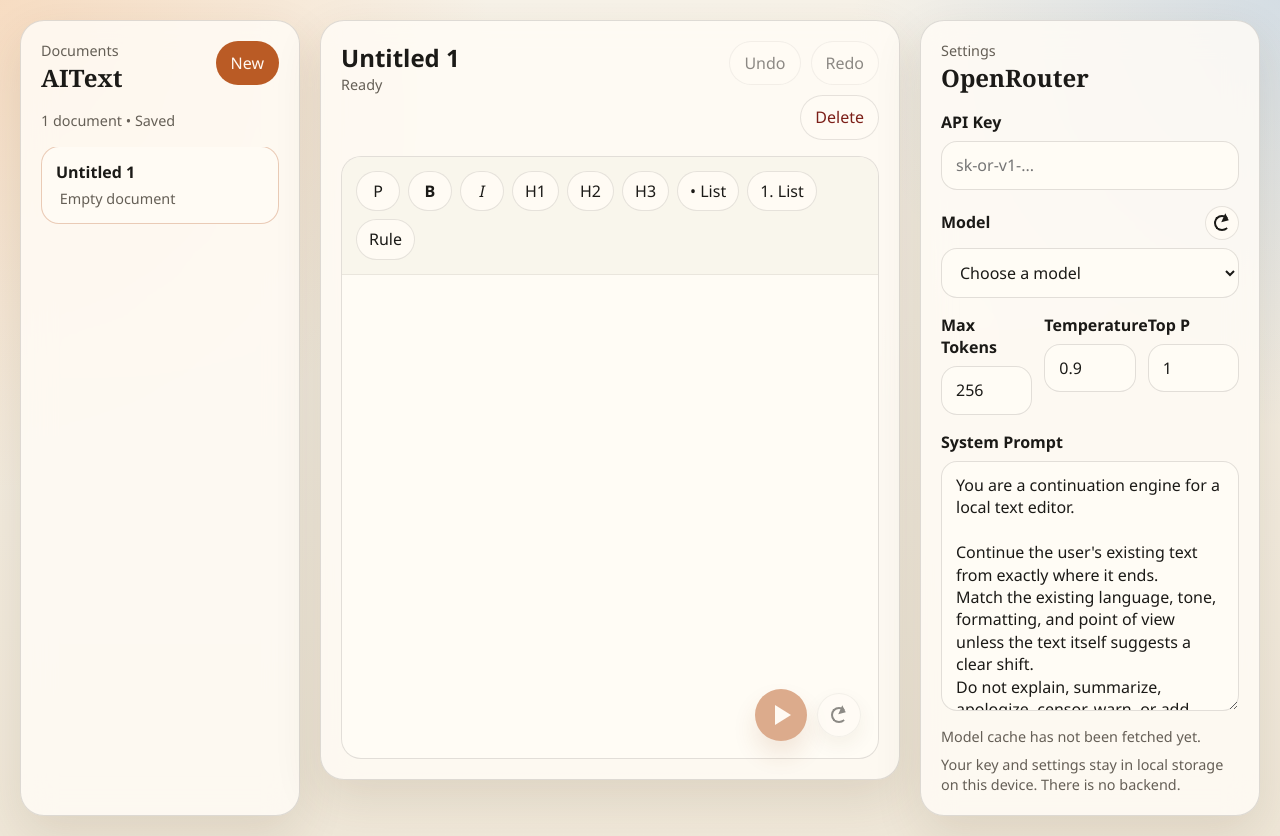
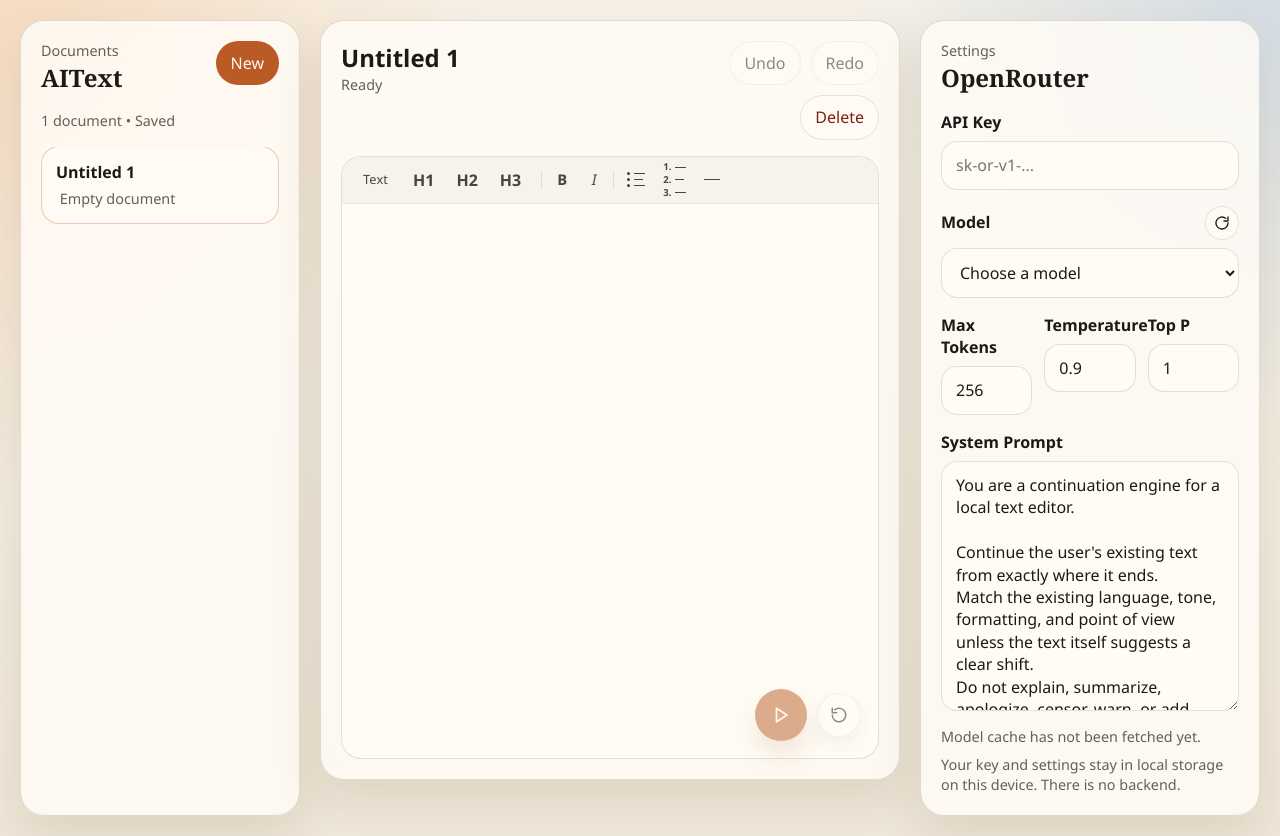
Before and after one commit to rkcth/AIText, an Angular app: page / in a window 1280 px wide. Built offline with nearby package versions, Linux system fonts and the light colour scheme.

Commit message:
Rich text improvements

```diff
--- a/src/app/app.component.css
+++ b/src/app/app.component.css
@@ -265,49 +265,8 @@ button.danger {
   box-shadow: 0 8px 20px rgba(80, 55, 24, 0.12);
 }
 
-.icon-play {
-  display: inline-block;
-  width: 0;
-  height: 0;
-  border-top: 10px solid transparent;
-  border-bottom: 10px solid transparent;
-  border-left: 16px solid currentColor;
-  margin-left: 4px;
-}
-
-.icon-square {
-  display: inline-block;
-  width: 16px;
-  height: 16px;
-  background: currentColor;
-  border-radius: 2px;
-}
-
-.icon-refresh {
-  position: relative;
-  display: inline-block;
-  width: 16px;
-  height: 16px;
-  border: 2px solid currentColor;
-  border-right-color: transparent;
-  border-radius: 50%;
-}
-
-.icon-refresh::after {
-  content: "";
-  position: absolute;
-  top: -3px;
-  right: -1px;
-  width: 0;
-  height: 0;
-  border-top: 5px solid transparent;
-  border-bottom: 5px solid transparent;
-  border-left: 6px solid currentColor;
-  transform: rotate(24deg);
-}
-
-.icon-refresh.spinning {
-  animation: spin 0.9s linear infinite;
+.lucide-icon {
+  display: block;
 }
 
 .status {
--- a/src/app/app.component.html
+++ b/src/app/app.component.html
@@ -87,11 +87,11 @@
               "
               (click)="store.isStreaming() ? store.stopGeneration() : requestCompletion()"
             >
-              @if (store.isStreaming()) {
-                <span class="icon-square" aria-hidden="true"></span>
-              } @else {
-                <span class="icon-play" aria-hidden="true"></span>
-              }
+              <app-icon
+                [name]="store.isStreaming() ? 'square' : 'play'"
+                [size]="18"
+                [strokeWidth]="2.25"
+              ></app-icon>
             </button>
 
             <button
@@ -102,7 +102,11 @@
               title="Regenerate last AI completion"
               (click)="regenerateLastAi()"
             >
-              <span class="icon-refresh" aria-hidden="true"></span>
+              <app-icon
+                name="refresh-ccw"
+                [size]="18"
+                [strokeWidth]="2"
+              ></app-icon>
             </button>
           </div>
         </div>
@@ -147,11 +151,13 @@
           [title]="modelCache().isLoading ? 'Refreshing models' : 'Refresh models'"
           (click)="refreshModels()"
         >
-          <span
-            class="icon-refresh"
+          <app-icon
+            name="refresh-cw"
+            class="lucide-icon"
             [class.spinning]="modelCache().isLoading"
-            aria-hidden="true"
-          ></span>
+            [size]="16"
+            [strokeWidth]="2"
+          ></app-icon>
         </button>
       </span>
       <select
--- /dev/null
+++ b/src/app/icon/icon.component.css
@@ -0,0 +1,4 @@
+.app-icon {
+  display: block;
+  flex: none;
+}
--- /dev/null
+++ b/src/app/icon/icon.component.html
@@ -0,0 +1,19 @@
+@if (icon(); as currentIcon) {
+  <svg
+    class="app-icon"
+    xmlns="http://www.w3.org/2000/svg"
+    fill="none"
+    [attr.viewBox]="currentIcon.viewBox"
+    [attr.width]="size"
+    [attr.height]="size"
+    [attr.stroke-width]="strokeWidth"
+    stroke="currentColor"
+    stroke-linecap="round"
+    stroke-linejoin="round"
+    aria-hidden="true"
+  >
+    @for (path of currentIcon.paths; track path) {
+      <path [attr.d]="path"></path>
+    }
+  </svg>
+}
--- /dev/null
+++ b/src/app/icon/icon.component.ts
@@ -0,0 +1,138 @@
+import { CommonModule } from "@angular/common";
+import { Component, Input, computed } from "@angular/core";
+
+type IconName =
+  | "play"
+  | "square"
+  | "refresh-cw"
+  | "refresh-ccw"
+  | "bold"
+  | "italic"
+  | "heading-1"
+  | "heading-2"
+  | "heading-3"
+  | "list"
+  | "list-ordered"
+  | "minus"
+  | "pilcrow";
+
+interface IconDefinition {
+  viewBox: string;
+  paths: string[];
+}
+
+const ICONS: Record<IconName, IconDefinition> = {
+  "play": {
+    viewBox: "0 0 24 24",
+    paths: ["M6 3l14 9-14 9V3z"],
+  },
+  "square": {
+    viewBox: "0 0 24 24",
+    paths: ["M6 6h12v12H6z"],
+  },
+  "refresh-cw": {
+    viewBox: "0 0 24 24",
+    paths: [
+      "M21 12a9 9 0 1 1-3.2-6.9",
+      "M21 3v6h-6",
+    ],
+  },
+  "refresh-ccw": {
+    viewBox: "0 0 24 24",
+    paths: [
+      "M3 12a9 9 0 1 0 3.2-6.9",
+      "M3 3v6h6",
+    ],
+  },
+  "bold": {
+    viewBox: "0 0 24 24",
+    paths: [
+      "M6 4h8a4 4 0 0 1 0 8H6z",
+      "M6 12h9a4 4 0 0 1 0 8H6z",
+    ],
+  },
+  "italic": {
+    viewBox: "0 0 24 24",
+    paths: [
+      "M19 4h-9",
+      "M14 20H5",
+      "M15 4L9 20",
+    ],
+  },
+  "heading-1": {
+    viewBox: "0 0 24 24",
+    paths: [
+      "M4 12h8",
+      "M4 18V6",
+      "M12 18V6",
+      "M18 12l2-2v8",
+    ],
+  },
+  "heading-2": {
+    viewBox: "0 0 24 24",
+    paths: [
+      "M4 12h8",
+      "M4 18V6",
+      "M12 18V6",
+      "M17 10a2 2 0 1 1 4 0c0 2-3 3-4 6h4",
+    ],
+  },
+  "heading-3": {
+    viewBox: "0 0 24 24",
+    paths: [
+      "M4 12h8",
+      "M4 18V6",
+      "M12 18V6",
+      "M18 10a2 2 0 1 1 2 2",
+      "M20 12a2 2 0 1 1-2 2",
+    ],
+  },
+  "list": {
+    viewBox: "0 0 24 24",
+    paths: [
+      "M8 6h13",
+      "M8 12h13",
+      "M8 18h13",
+      "M3 6h.01",
+      "M3 12h.01",
+      "M3 18h.01",
+    ],
+  },
+  "list-ordered": {
+    viewBox: "0 0 24 24",
+    paths: [
+      "M10 6h11",
+      "M10 12h11",
+      "M10 18h11",
+      "M4 10V6l-1 1",
+      "M4 18H2c0-1 2-2 2-3a1 1 0 0 0-2 0",
+    ],
+  },
+  "minus": {
+    viewBox: "0 0 24 24",
+    paths: ["M5 12h14"],
+  },
+  "pilcrow": {
+    viewBox: "0 0 24 24",
+    paths: [
+      "M13 4v16",
+      "M17 4v16",
+      "M19 4H9a4 4 0 0 0 0 8h8",
+    ],
+  },
+};
+
+@Component({
+  selector: "app-icon",
+  standalone: true,
+  imports: [CommonModule],
+  templateUrl: "./icon.component.html",
+  styleUrl: "./icon.component.css",
+})
+export class IconComponent {
+  @Input({ required: true }) name!: IconName;
+  @Input() size = 18;
+  @Input() strokeWidth = 2;
+
+  readonly icon = computed(() => ICONS[this.name]);
+}
--- a/src/app/rich-text-editor/rich-text-editor.component.css
+++ b/src/app/rich-text-editor/rich-text-editor.component.css
@@ -17,27 +17,154 @@
 
 .toolbar {
   display: flex;
+  align-items: center;
   flex-wrap: wrap;
   gap: 8px;
-  padding: 14px;
+  padding: 8px 10px;
   border-bottom: 1px solid rgba(53, 48, 41, 0.08);
-  background: rgba(247, 242, 232, 0.7);
+  background: rgba(246, 243, 237, 0.94);
+}
+
+.toolbar-cluster {
+  display: inline-flex;
+  align-items: center;
+  position: relative;
+}
+
+.toolbar-cluster::after {
+  content: "";
+  position: absolute;
+  right: -4px;
+  top: 50%;
+  width: 1px;
+  height: 18px;
+  background: rgba(53, 48, 41, 0.1);
+  transform: translateY(-50%);
+}
+
+.toolbar-cluster:last-child::after {
+  display: none;
+}
+
+.toolbar-group {
+  display: inline-flex;
+  align-items: center;
+  gap: 2px;
+  padding-right: 8px;
+}
+
+.format-group {
+  gap: 4px;
 }
 
 .tool-button {
-  min-width: 44px;
-  padding: 8px 12px;
-  border: 1px solid rgba(53, 48, 41, 0.12);
-  border-radius: 999px;
-  background: rgba(255, 251, 245, 0.92);
-  color: inherit;
+  display: inline-flex;
+  align-items: center;
+  justify-content: center;
+  min-width: 30px;
+  height: 30px;
+  padding: 0 8px;
+  border: 1px solid transparent;
+  border-radius: 6px;
+  background: transparent;
+  color: #4a433a;
   cursor: pointer;
+  transition:
+    background 120ms ease,
+    border-color 120ms ease,
+    color 120ms ease;
 }
 
 .tool-button.active {
-  border-color: rgba(186, 91, 37, 0.35);
-  background: rgba(186, 91, 37, 0.14);
-  color: var(--accent-strong);
+  border-color: rgba(186, 91, 37, 0.18);
+  background: rgba(255, 252, 247, 0.96);
+  color: #8e4617;
+}
+
+.tool-button:hover {
+  background: rgba(255, 252, 247, 0.82);
+}
+
+.text-tool {
+  min-width: 48px;
+  justify-content: flex-start;
+  padding: 0 10px;
+  font-size: 0.8rem;
+  letter-spacing: 0.01em;
+}
+
+.style-tool {
+  min-width: 32px;
+  font-size: 0.92rem;
+}
+
+.strong-tool {
+  font-weight: 700;
+}
+
+.italic-tool {
+  font-style: italic;
+}
+
+.heading-tool {
+  font-weight: 600;
+}
+
+.icon-tool {
+  min-width: 34px;
+}
+
+.list-glyph,
+.ordered-glyph {
+  display: inline-flex;
+  flex-direction: column;
+  align-items: stretch;
+  justify-content: center;
+  gap: 3px;
+}
+
+.list-row {
+  display: inline-flex;
+  align-items: center;
+  gap: 4px;
+}
+
+.list-line {
+  width: 11px;
+  height: 1px;
+  background: currentColor;
+}
+
+.list-line.short {
+  width: 9px;
+}
+
+.list-dot {
+  width: 3px;
+  height: 3px;
+  border-radius: 50%;
+  background: currentColor;
+  flex: none;
+}
+
+.ordered-number {
+  font-size: 0.6rem;
+  font-weight: 600;
+  line-height: 1;
+  width: 8px;
+  text-align: right;
+}
+
+.rule-glyph {
+  width: 16px;
+  height: 1px;
+  background: currentColor;
+  border-radius: 999px;
+}
+
+.tool-label {
+  display: inline-block;
+  line-height: 1;
 }
 
 .editor-scroll {
@@ -100,11 +227,20 @@
 @media (max-width: 840px) {
   .toolbar {
     gap: 6px;
-    padding: 12px;
+    padding: 8px;
   }
 
   .tool-button {
-    padding: 7px 10px;
+    min-width: 28px;
+    height: 28px;
+  }
+
+  .text-tool {
+    min-width: 42px;
+  }
+
+  .toolbar-cluster::after {
+    display: none;
   }
 
   :host ::ng-deep .ProseMirror {
--- a/src/app/rich-text-editor/rich-text-editor.component.html
+++ b/src/app/rich-text-editor/rich-text-editor.component.html
@@ -1,72 +1,130 @@
 <div class="editor-frame" [class.is-disabled]="disabled">
   <div class="toolbar" aria-label="Formatting toolbar">
+    <div class="toolbar-cluster">
+      <div class="toolbar-group format-group">
         <button
           type="button"
-      class="tool-button"
+          class="tool-button text-tool"
           [class.active]="isActive('paragraph')"
+          aria-label="Paragraph"
+          title="Paragraph"
           (click)="setParagraph()"
         >
-      P
+          <span class="tool-label">Text</span>
         </button>
         <button
           type="button"
-      class="tool-button"
-      [class.active]="isActive('bold')"
-      (click)="toggleBold()"
+          class="tool-button heading-tool"
+          [class.active]="isActive('heading', { level: 1 })"
+          aria-label="Heading 1"
+          title="Heading 1"
+          (click)="toggleHeading(1)"
         >
-      <strong>B</strong>
+          <span class="tool-label">H1</span>
         </button>
         <button
           type="button"
-      class="tool-button"
-      [class.active]="isActive('italic')"
-      (click)="toggleItalic()"
+          class="tool-button heading-tool"
+          [class.active]="isActive('heading', { level: 2 })"
+          aria-label="Heading 2"
+          title="Heading 2"
+          (click)="toggleHeading(2)"
         >
-      <em>I</em>
+          <span class="tool-label">H2</span>
         </button>
         <button
           type="button"
-      class="tool-button"
-      [class.active]="isActive('heading', { level: 1 })"
-      (click)="toggleHeading(1)"
+          class="tool-button heading-tool"
+          [class.active]="isActive('heading', { level: 3 })"
+          aria-label="Heading 3"
+          title="Heading 3"
+          (click)="toggleHeading(3)"
         >
-      H1
+          <span class="tool-label">H3</span>
+        </button>
+      </div>
+    </div>
+
+    <div class="toolbar-cluster">
+      <button
+        type="button"
+        class="tool-button style-tool strong-tool"
+        [class.active]="isActive('bold')"
+        aria-label="Bold"
+        title="Bold"
+        (click)="toggleBold()"
+      >
+        <span class="tool-label">B</span>
       </button>
       <button
         type="button"
-      class="tool-button"
-      [class.active]="isActive('heading', { level: 2 })"
-      (click)="toggleHeading(2)"
+        class="tool-button style-tool italic-tool"
+        [class.active]="isActive('italic')"
+        aria-label="Italic"
+        title="Italic"
+        (click)="toggleItalic()"
       >
-      H2
+        <span class="tool-label">I</span>
+      </button>
+    </div>
+
+    <div class="toolbar-cluster">
+      <button
+        type="button"
+        class="tool-button icon-tool"
+        [class.active]="isActive('bulletList')"
+        aria-label="Bullet list"
+        title="Bullet list"
+        (click)="toggleBulletList()"
+      >
+        <span class="list-glyph" aria-hidden="true">
+          <span class="list-row">
+            <span class="list-dot"></span>
+            <span class="list-line"></span>
+          </span>
+          <span class="list-row">
+            <span class="list-dot"></span>
+            <span class="list-line short"></span>
+          </span>
+          <span class="list-row">
+            <span class="list-dot"></span>
+            <span class="list-line"></span>
+          </span>
+        </span>
       </button>
       <button
         type="button"
-      class="tool-button"
-      [class.active]="isActive('heading', { level: 3 })"
-      (click)="toggleHeading(3)"
+        class="tool-button icon-tool"
+        [class.active]="isActive('orderedList')"
+        aria-label="Numbered list"
+        title="Numbered list"
+        (click)="toggleOrderedList()"
       >
-      H3
+        <span class="ordered-glyph" aria-hidden="true">
+          <span class="list-row">
+            <span class="ordered-number">1.</span>
+            <span class="list-line"></span>
+          </span>
+          <span class="list-row">
+            <span class="ordered-number">2.</span>
+            <span class="list-line short"></span>
+          </span>
+          <span class="list-row">
+            <span class="ordered-number">3.</span>
+            <span class="list-line"></span>
+          </span>
+        </span>
       </button>
       <button
         type="button"
-      class="tool-button"
-      [class.active]="isActive('bulletList')"
-      (click)="toggleBulletList()"
+        class="tool-button icon-tool"
+        aria-label="Horizontal rule"
+        title="Horizontal rule"
+        (click)="addHorizontalRule()"
       >
-      • List
+        <span class="rule-glyph" aria-hidden="true"></span>
       </button>
-    <button
-      type="button"
-      class="tool-button"
-      [class.active]="isActive('orderedList')"
-      (click)="toggleOrderedList()"
-    >
-      1. List
-    </button>
-    <button type="button" class="tool-button" (click)="addHorizontalRule()">
-      Rule
-    </button>
+    </div>
   </div>
 
   <div class="editor-scroll">
```
Also changed, not shown: src/app/app.component.ts (+7 -1 lines). Lines whose indentation alone changed are shown as unchanged.
